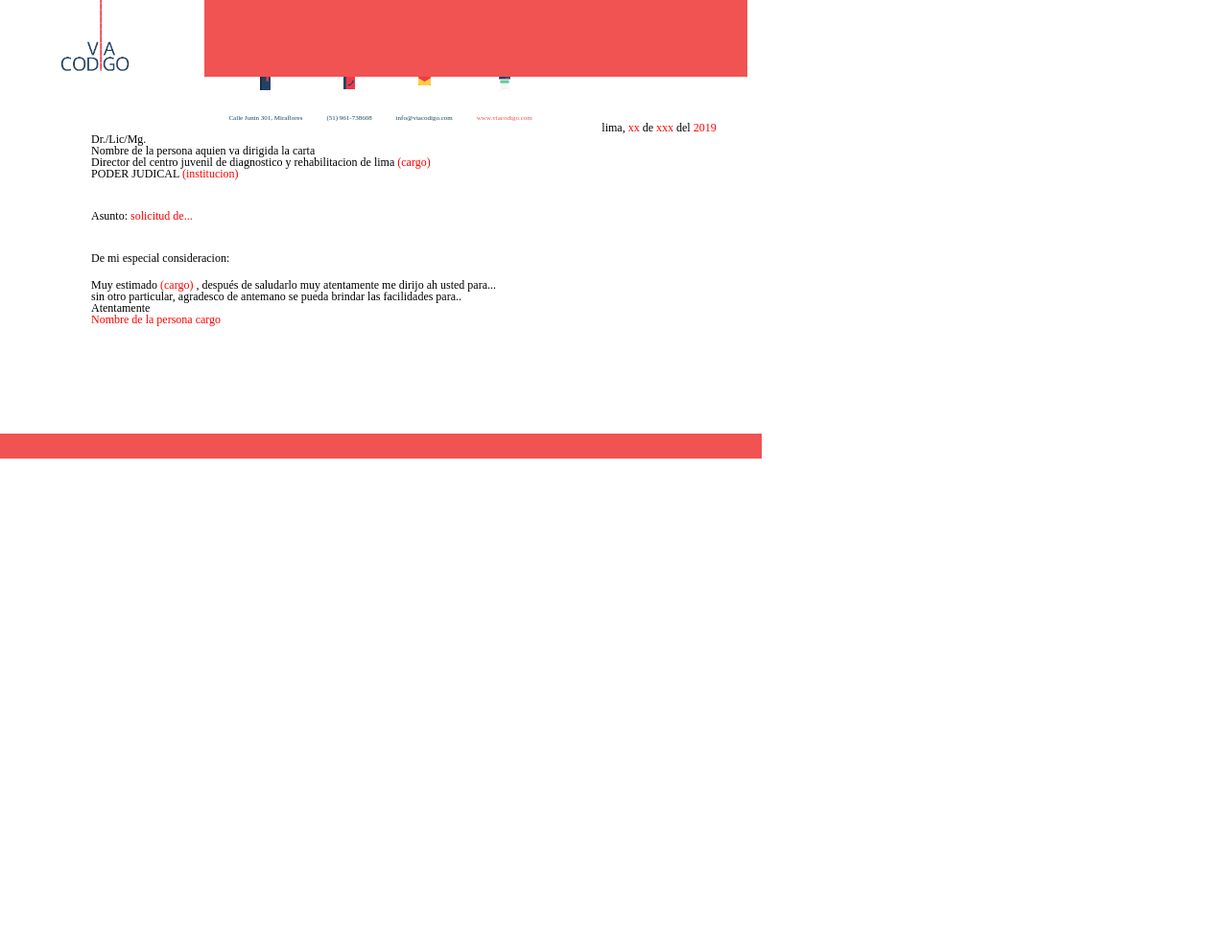
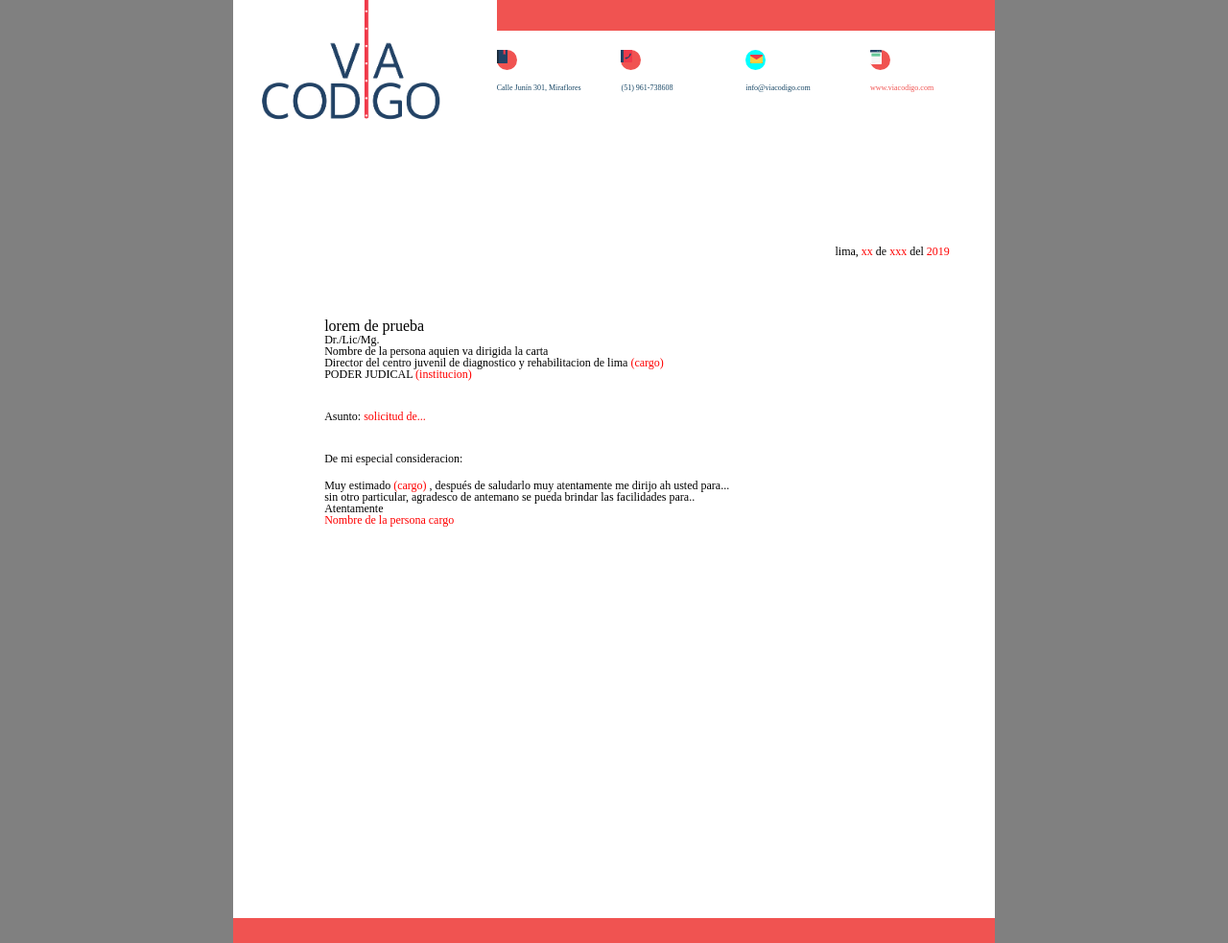
Before and after one commit to Via-Codigo/hojamembretada, a plain HTML site: page index.html in a window 1280 px wide. Shown: the whole page at 96% size. Before the commit the page ends 800 px from the top, so only its background shows below. Drawn offline with Linux system fonts and the light colour scheme.

Commit message:
Hemo hecho los siguientes cambios
- Refactorizamos el html para que sea una hoja
- cambiamos los tamaños para que representebn la hoja
- agregamos reset
- modificamos nombres de clases
- trabajamos bases de iconos

PENDIENTE: Jorge tiene que hacer cada icono separado con los colores y position adecuados

```diff
--- a/css/estilo.css
+++ b/css/estilo.css
@@ -1,22 +1,39 @@
 body {
   padding: 0;
+  background-color: grey;
 }
-.viacodigo_ancho {
+
+.hoja {
+  height: 26cm;
   width: 21cm;
+  background-color: #fff;
+  overflow: hidden;
+  position: relative;
+  margin: auto;
 }
+
 a {
   text-decoration: none;
 }
-li img {
-  padding-bottom: 25px;
+
+.container-fluid {
+  width: 100%;
+
+  margin-right: auto;
+  margin-left: auto;
+  padding: 0;
 }
 
 .viacodigo_imagen {
   width: 100%;
+  transform: scale(1.8);
+
+  position: relative;
+  top: 40%;
 }
 
 .viacodigo_listado_iconos {
-  display: flex;
+  padding: 20px 0;
 }
 .viacodigo_listado {
   display: flex;
@@ -27,28 +44,49 @@ li img {
   display: flex;
   flex-direction: column;
   justify-content: center;
-  align-items: center;
+
   padding-left: 25px;
 }
 
 .viacodigo__raya-roja {
-  border-bottom: solid #f05351 5rem;
+  border-bottom: solid #f05351 2rem;
 }
 
 .viacodigo_link-azul {
   color: #174665;
-  font-size: 7px;
+  font-size: 8px;
 }
 .viacodigo_link-rojo {
   color: #f05351;
-  font-size: 7px;
+  font-size: 8px;
 }
-.viacodigo_iconos {
-  height: 40px;
+.viacodigo_iconos__circulo {
+  border-radius: 50%;
+  background-color: #f05351;
+  height: 21px;
+  width: 21px;
+  position: relative;
+  margin-bottom: 15px;
+}
+
+.viacodigo_iconos__circulo img {
+  position: absolute;
+}
+.icono--sobre {
+  background-color: aqua;
+}
+
+.icono--sobre img {
+  top: 25%;
+  left: 25%;
 }
 .viacodigo_footer-raya {
-  border-bottom: solid #f05351 26px;
+  height: 26px;
+  width: 100%;
+  position: absolute;
+  bottom: 0;
   margin-top: 3cm;
+  background-color: #f05351;
 }
 span {
   color: red;
@@ -58,6 +96,7 @@ span {
   justify-content: flex-end;
   font-size: 12px;
   padding-right: 2rem;
+  padding-bottom: 4rem;
 }
 
 .viacodigo_asuntos {
@@ -84,4 +123,5 @@ span {
 }
 .viacondigo_contenido {
   padding-left: 5rem;
+  padding-top: 5rem;
 }
--- a/index.html
+++ b/index.html
@@ -10,11 +10,12 @@
     <link rel="stylesheet" href="css/estilo.css" />
   </head>
 
-  <body class="viacodigo_ancho">
+  <body>
+    <div class="hoja">
       <header class="container-fluid">
         <div class="viacodigo">
           <div class="row">
-          <div class="col-3">
+            <div class="col-4">
               <h1>
                 <img
                   class="viacodigo_imagen"
@@ -24,36 +25,46 @@
               </h1>
             </div>
 
-          <div class="col-9">
+            <div class="col-8">
               <div class="viacodigo__raya-roja"></div>
               <div class="viacodigo_listado_iconos">
-              <ul class="viacodigo_listado">
-                <li>
-                  <div class="viacodigo_iconos">
+                <ul class="viacodigo_listado row no-gutters">
+                  <li class="col-3 ">
+                    <div class="viacodigo_iconos ">
+                      <div class="viacodigo_iconos__circulo icono--libro">
                         <img src="imagenes/libro.png" alt="" />
+                      </div>
                     </div>
                     <a class="viacodigo_link-azul" href=""
                       >Calle Junín 301, Miraflores</a
                     >
                   </li>
 
-                <li>
+                  <li class="col-3 collapsed">
                     <div class="viacodigo_iconos">
+                      <div class="viacodigo_iconos__circulo icono--telf">
                         <img src="imagenes/telf.png" alt="" />
+                      </div>
                     </div>
                     <a class="viacodigo_link-azul" href="">(51) 961-738608</a>
                   </li>
 
-                <li>
+                  <li class="col-3 collapsed">
                     <div class="viacodigo_iconos">
+                      <div class="viacodigo_iconos__circulo icono--sobre">
                         <img src="imagenes/sobre.png" alt="" />
                       </div>
-                  <a class="viacodigo_link-azul" href="">info@viacodigo.com</a>
+                    </div>
+                    <a class="viacodigo_link-azul" href=""
+                      >info@viacodigo.com</a
+                    >
                   </li>
 
-                <li>
+                  <li class="col-3 collapsed">
                     <div class="viacodigo_iconos">
+                      <div class="viacodigo_iconos__circulo icono--hoja">
                         <img src="imagenes/hoja.png" alt="" />
+                      </div>
                     </div>
                     <a class="viacodigo_link-rojo" href="">www.viacodigo.com</a>
                   </li>
@@ -64,17 +75,23 @@
         </div>
       </header>
 
-    <section class="container">
-      <div class="viacondigo_contenido">
+      <div class="container">
+        <main class="viacondigo_contenido">
           <div class="viacodigo_fecha">
-          <p>lima, <span>xx</span> de <span>xxx</span> del <span>2019</span></p>
+            <p>
+              lima, <span>xx</span> de <span>xxx</span> del <span>2019</span>
+            </p>
+          </div>
+          <div class="contenido-carta" contenteditable="true">
+            lorem de prueba
           </div>
 
           <div class="viacodigo_datos">
             <p>Dr./Lic/Mg.</p>
             <p>Nombre de la persona aquien va dirigida la carta</p>
             <p>
-            Director del centro juvenil de diagnostico y rehabilitacion de lima
+              Director del centro juvenil de diagnostico y rehabilitacion de
+              lima
               <span>(cargo)</span>
             </p>
             <p>PODER JUDICAL <span>(institucion)</span></p>
@@ -102,9 +119,10 @@
           <div class="viacodigo_firma">
             <span>Nombre de la persona cargo</span>
           </div>
+        </main>
       </div>
-    </section>
 
-    <footer class="viacodigo_footer-raya"></footer>
+      <footer class="viacodigo_footer-raya "></footer>
+    </div>
   </body>
 </html>
```
Lines whose indentation alone changed are shown as unchanged.
